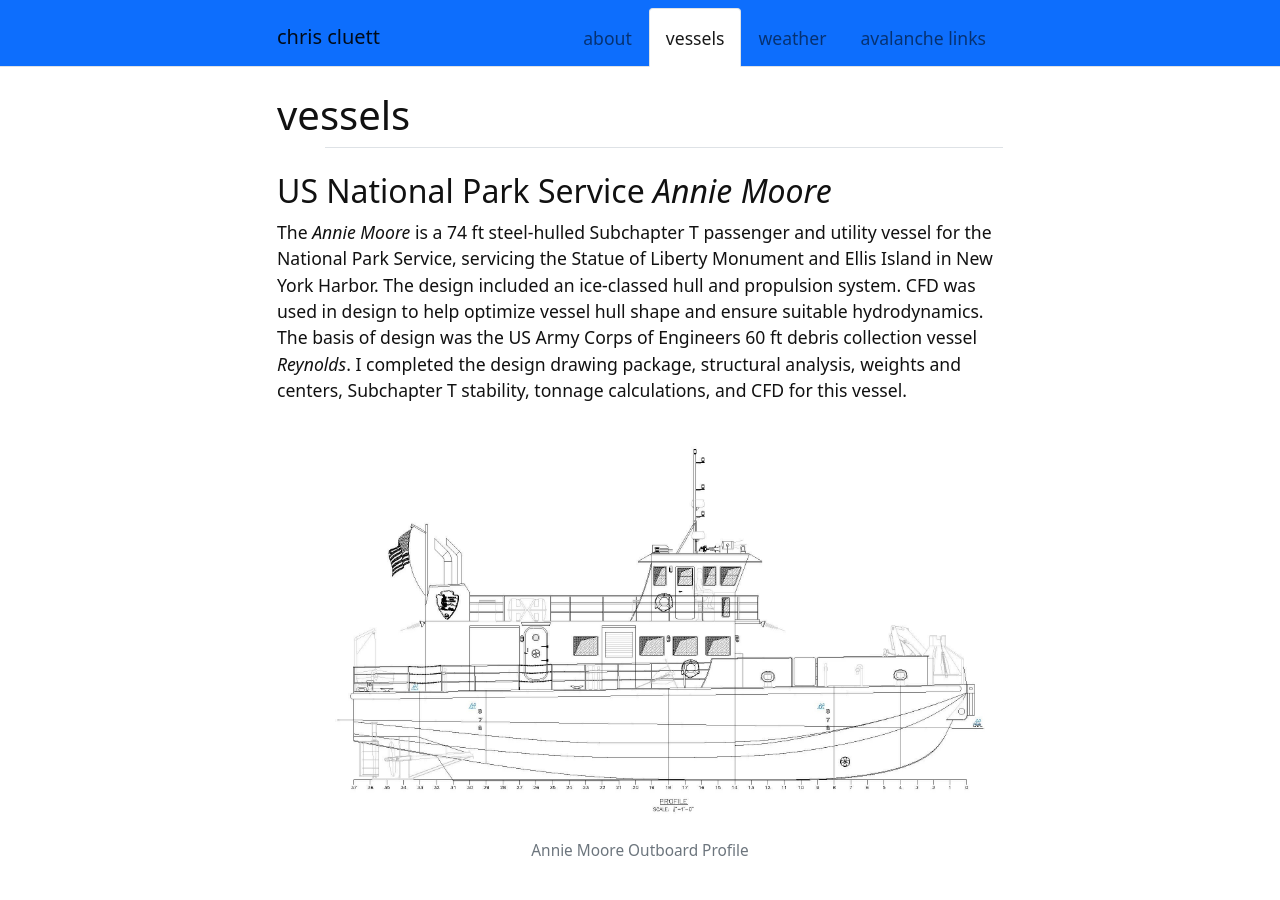
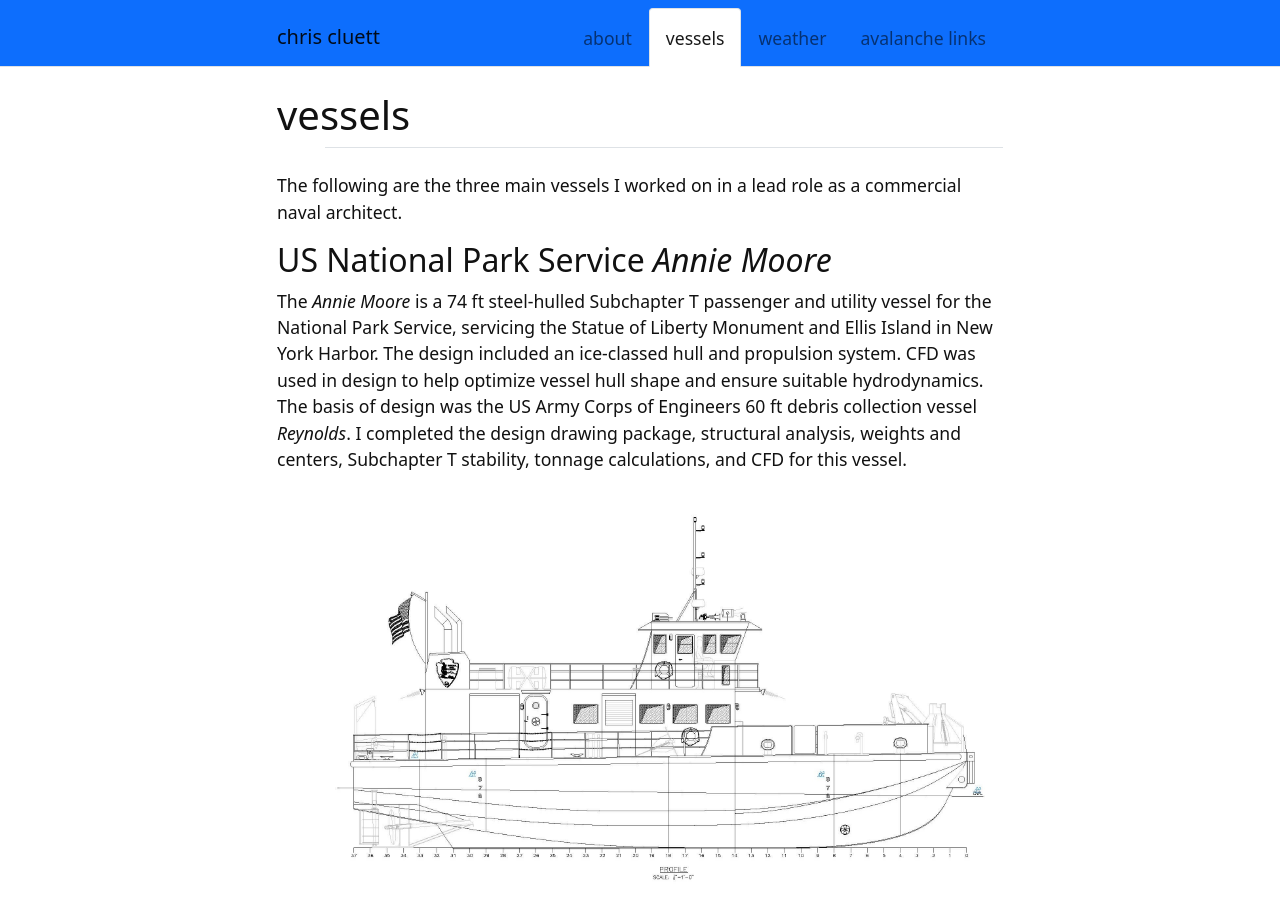
Before and after one commit to ccluett/website, a Jekyll site: the page built from content/1-vessels.md, in a window 1280 px wide and 900 px high. Built offline with Jekyll 4.4.1, drawn with Linux system fonts in a browser that asks for light colours.

Commit message:
Update 1-vessels.md

```diff
--- a/content/1-vessels.md
+++ b/content/1-vessels.md
@@ -2,6 +2,8 @@
 title: vessels
 nav: true
 ---
+
+The following are the three main vessels I worked on in a lead role as a commercial naval architect.
 
 ## US National Park Service *Annie Moore*
 
```
